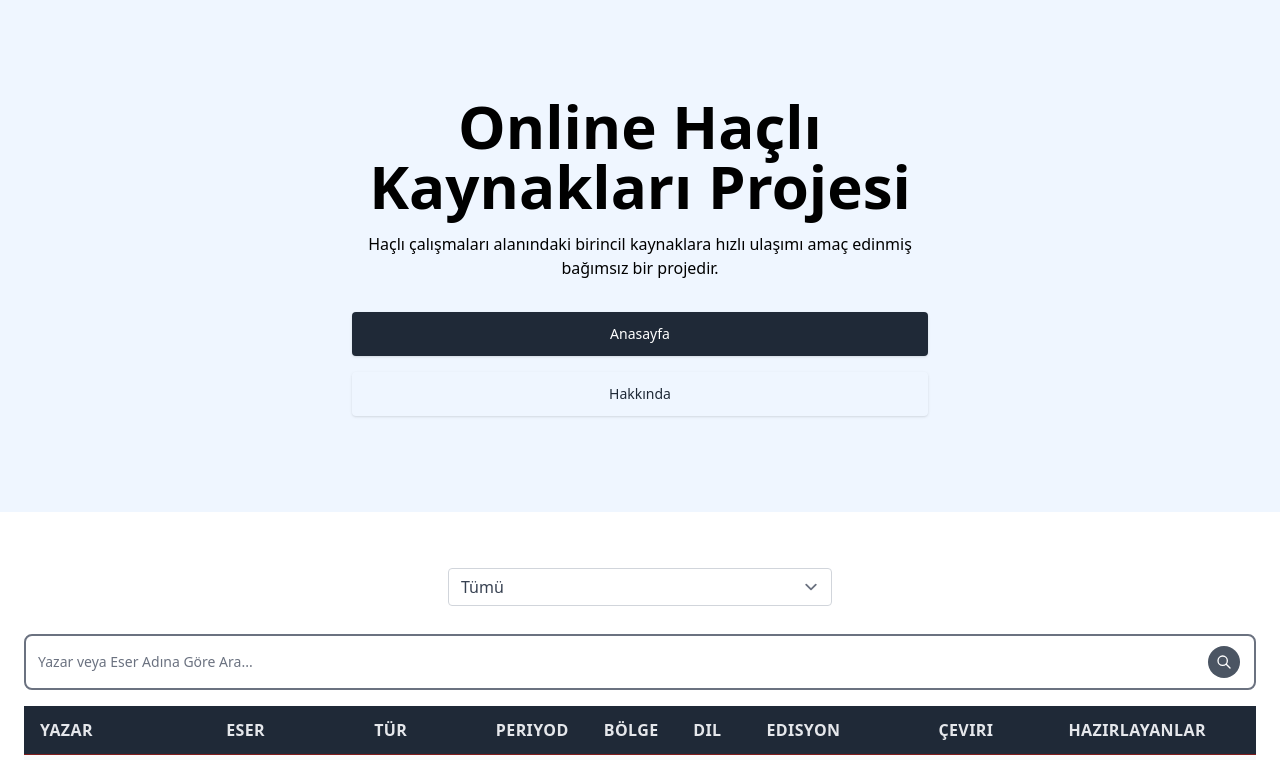
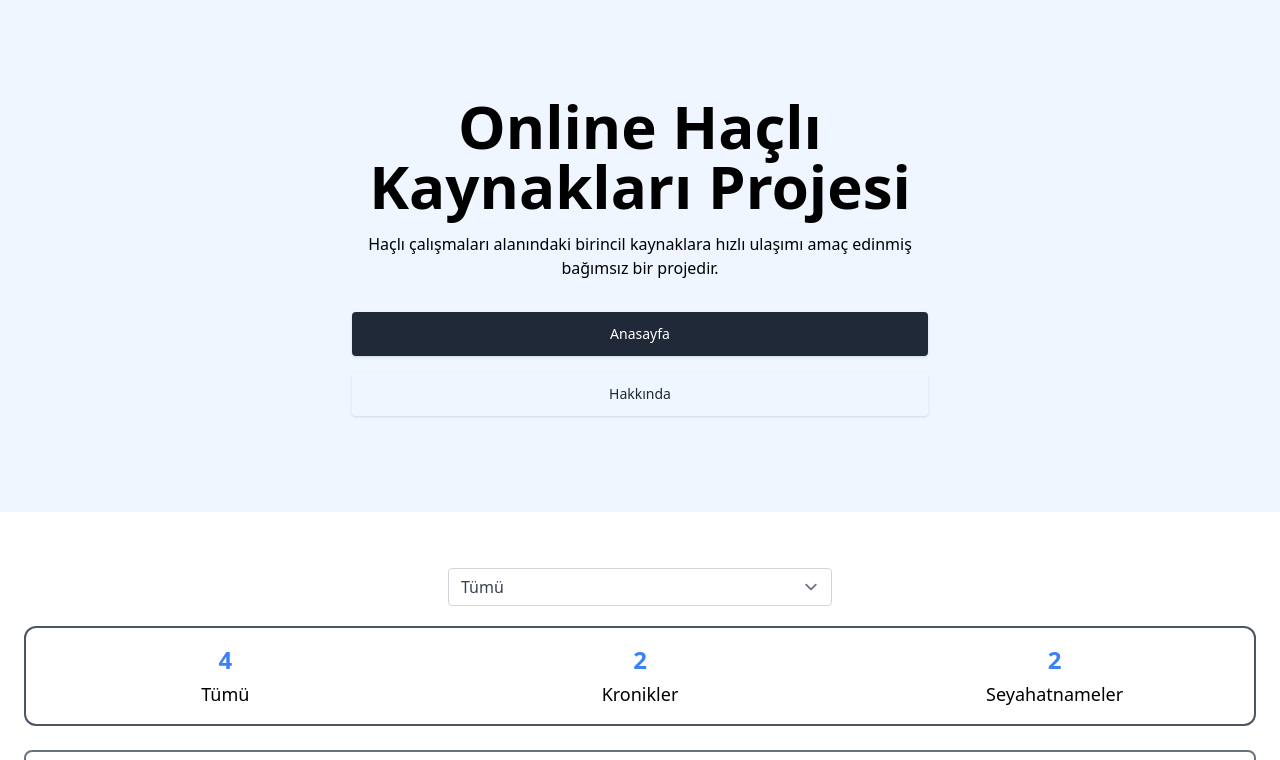
Before and after one commit to Ted2xmen/online-hacli-kaynaklari, a React (Create React App) app: page / in a window 1280 px wide. Shown: the top 760 px of the page. Built offline with nearby package versions, Linux system fonts and the light colour scheme.

Commit message:
added info card

```diff
--- /dev/null
+++ b/src/components/InfoCard.jsx
@@ -0,0 +1,36 @@
+import React from 'react'
+
+const InfoCard = ({kronik, seyahatname, all}) => {
+
+
+
+
+  return (
+    <div>
+      <section className="text-center">
+        <div className="mx-auto w-full py-2">
+          <ul className="grid grid-cols-3 gap-4 rounded-xl border-2 border-gray-600 lg:grid-cols-4">
+            <li className="p-4">
+              <p className="text-2xl font-extrabold text-blue-500">{all}</p>
+              <p className="mt-1 text-lg font-medium">Tümü</p>
+            </li>
+
+            <li className="p-4">
+              <p className="text-2xl font-extrabold text-blue-500">{kronik}</p>
+              <p className="mt-1 text-lg font-medium">Kronikler</p>
+            </li>
+
+            <li className="p-4">
+              <p className="text-2xl font-extrabold text-blue-500">
+                {seyahatname}
+              </p>
+              <p className="mt-1 text-lg font-medium">Seyahatnameler</p>
+            </li>
+          </ul>
+        </div>
+      </section>
+    </div>
+  )
+}
+
+export default InfoCard
--- a/src/components/TheTable.jsx
+++ b/src/components/TheTable.jsx
@@ -4,11 +4,14 @@ import TrComponent from './TrComponent'
 import Search from './Search'
 import data from '.././data.json'
 import Filter from './Filter'
+import InfoCard from './InfoCard'
 
-const TheTable = ( ) => {
+const TheTable = () => {
   const [searchTerm, setSearchTerm] = useState('')
   const [category, setCategory] = useState('')
 
+const kronik = data.filter((f) => f.tur === 'Kronik')
+const seyahatname = data.filter((f) => f.tur === 'Seyahatname')
 
 
   return (
@@ -16,13 +19,15 @@ const TheTable = ( ) => {
       <section className="container mx-auto p-6">
         <div className="mb-8 w-full overflow-hidden rounded-lg ">
           <Filter setCategory={setCategory} />
+          <InfoCard kronik={kronik.length} seyahatname={seyahatname.length} all={data.length} />
+
           <Search setSearchTerm={setSearchTerm} />
           <div className="w-full overflow-x-auto shadow-lg">
             <table className="w-full">
               <Thead />
               <tbody className="divide-y-2 bg-gray-50">
                 {data
-                  .filter((f) => f.tur === category ? null : data )
+                  .filter((f) => (f.tur === category ? null : data))
                   .filter(
                     (filtered) =>
                       filtered.name
```
